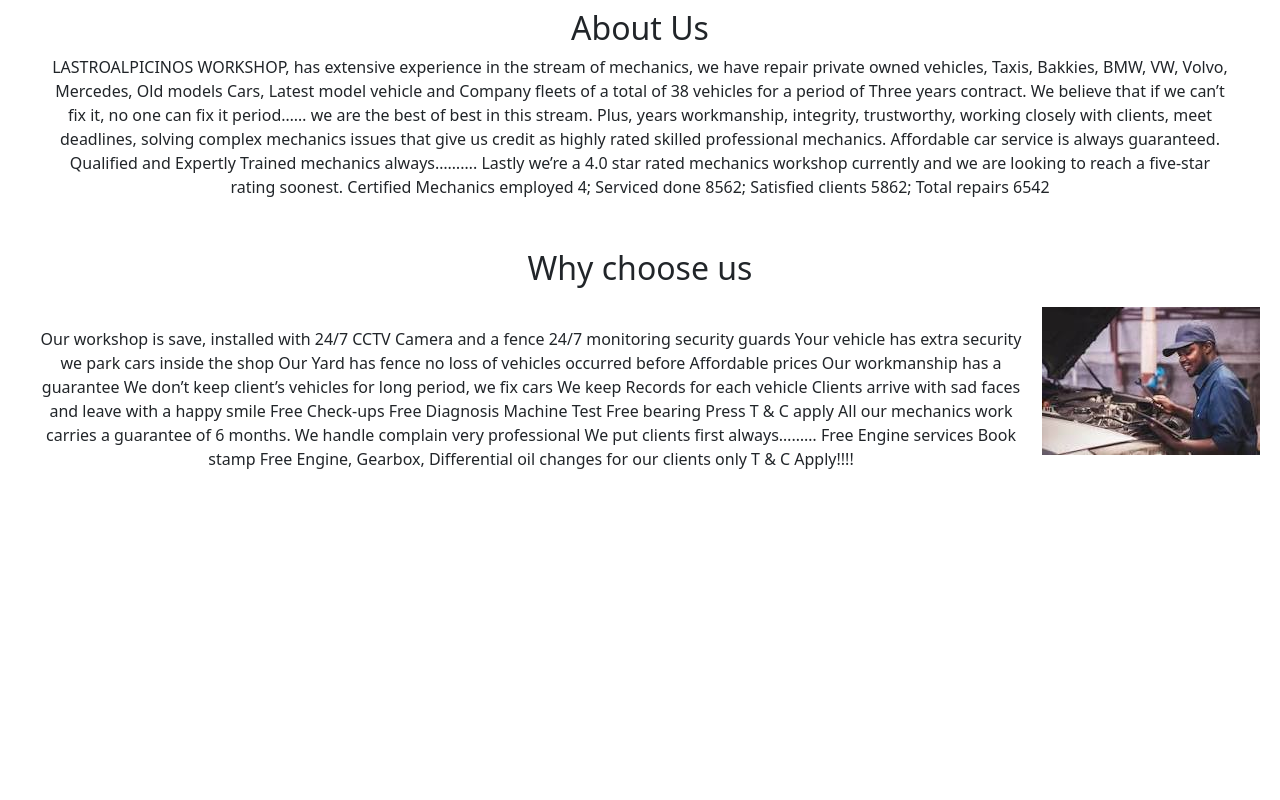
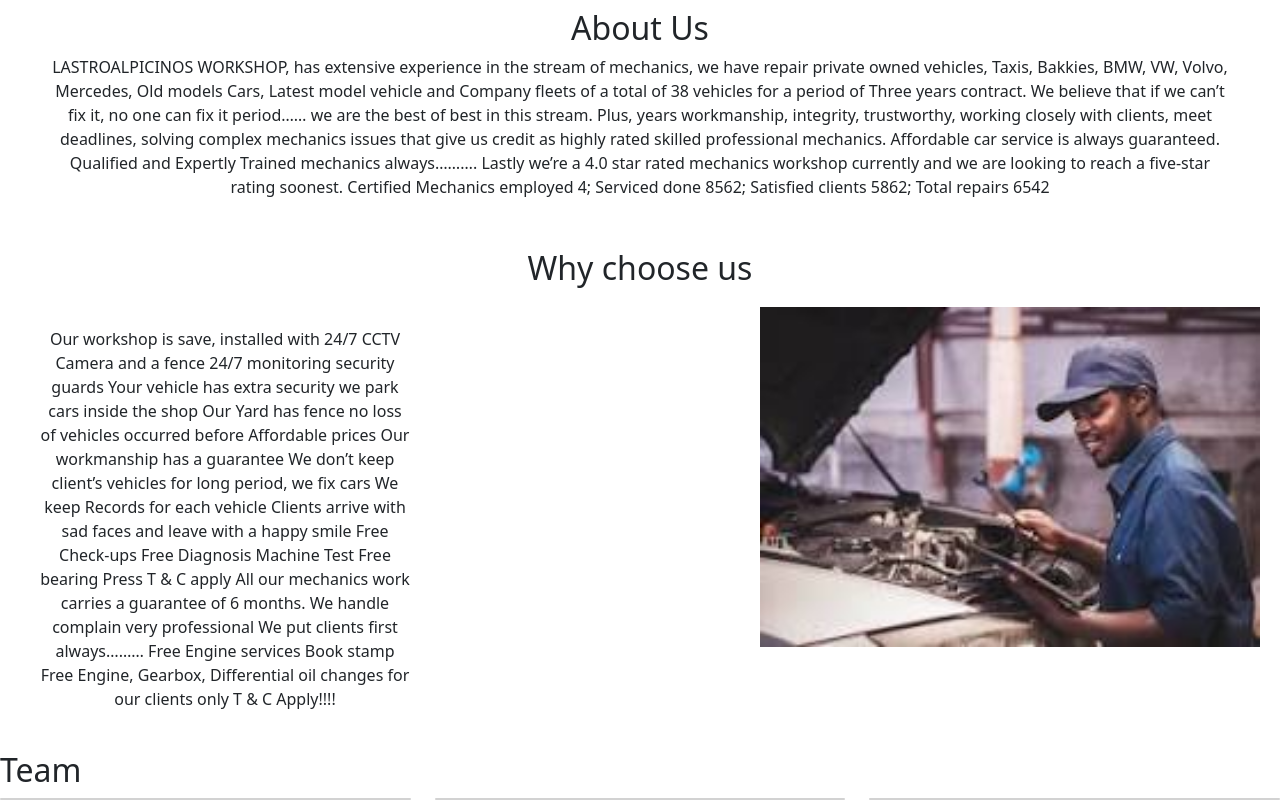
Before and after one commit to Luvuyotafeni/Garage-Front-end, a React (Create React App) app: page / in a window 1280 px wide. Shown: the part 882-1682 px from the top of the page. Before the commit the page ends 1393 px from the top, so only its background shows below. Built offline with nearby package versions, Linux system fonts and the light colour scheme.

Commit message:
added the team section

```diff
--- a/src/Components/Home/Home.css
+++ b/src/Components/Home/Home.css
@@ -31,4 +31,10 @@
 
 .wcu_text p{
     margin:20px;
+    width:50%;
+    text-align: center;
 }
+
+.wcu_text img{
+    width:500px;
+}
--- a/src/Components/Home/Home.jsx
+++ b/src/Components/Home/Home.jsx
@@ -142,6 +142,26 @@
           </div>
         </div>
       </section>
+      <section>
+        <h2>Team</h2>
+        <div className='row'>
+          <div className='col-md-4'>
+            <div className='card middle-card side'>
+
+            </div>
+          </div>
+          <div className='col-md-4'>
+            <div className='card '>
+
+            </div>
+          </div>
+          <div className='col-md-4'>
+            <div className='card middle-card side'>
+
+            </div>
+          </div>
+        </div>
+      </section>
 
     </>
   )
```
